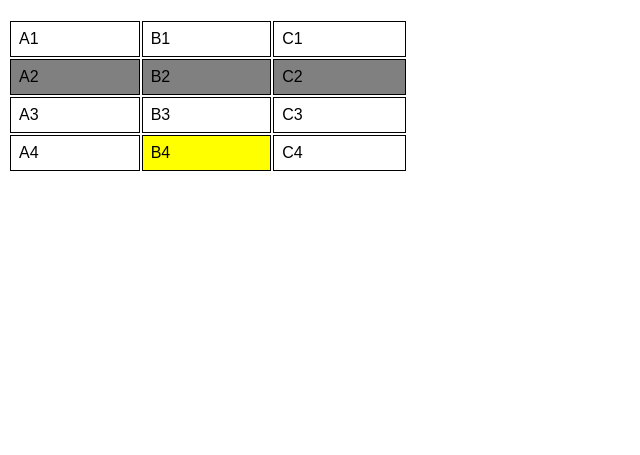
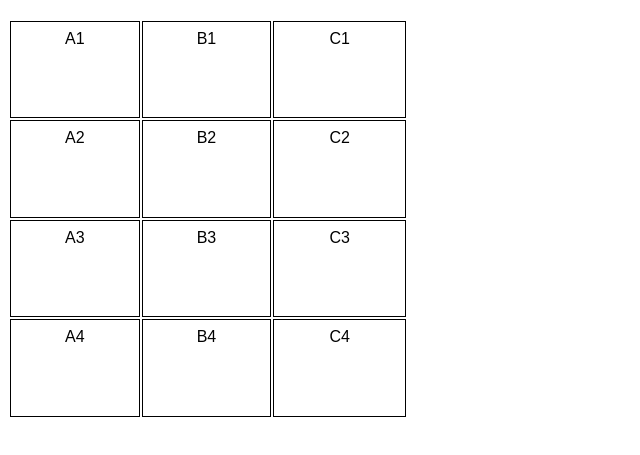
Before and after one commit to DumildePaulo/HTML-CSS, a plain HTML site: page Exercícios/ex028/tabela01.html in a window 1280 px wide. Shown: the part 61-516 px from the top of the page, without its empty margins (0-640 px from the left). Drawn offline with Linux system fonts and the light colour scheme.

Commit message:
mudança

```diff
--- a/Exercícios/ex028/tabela01.html
+++ b/Exercícios/ex028/tabela01.html
@@ -9,11 +9,14 @@
             font-family: Arial, Helvetica, sans-serif;
         }
         table{
+            height:400px;
             width: 400px;
         }
         td{
             border: 1px solid black;
             padding: 8px;
+            text-align: center;
+            vertical-align: top;
         }
         tr.linha{
             background-color: gray;
@@ -21,6 +24,7 @@
         td.dado{
             background-color: yellow;
         }
+
     </style>
 </head>
 <body>
@@ -31,7 +35,7 @@
             <td>B1</td>
             <td>C1</td>
         </tr>
-        <tr class="linha">
+        <tr>
             <td>A2</td>
             <td>B2</td>
             <td>C2</td>
@@ -43,7 +47,7 @@
         </tr>
         <tr>
             <td>A4</td>
-            <td class="dado">B4</td>
+            <td>B4</td>
             <td>C4</td>
         </tr>
      </table>
```
